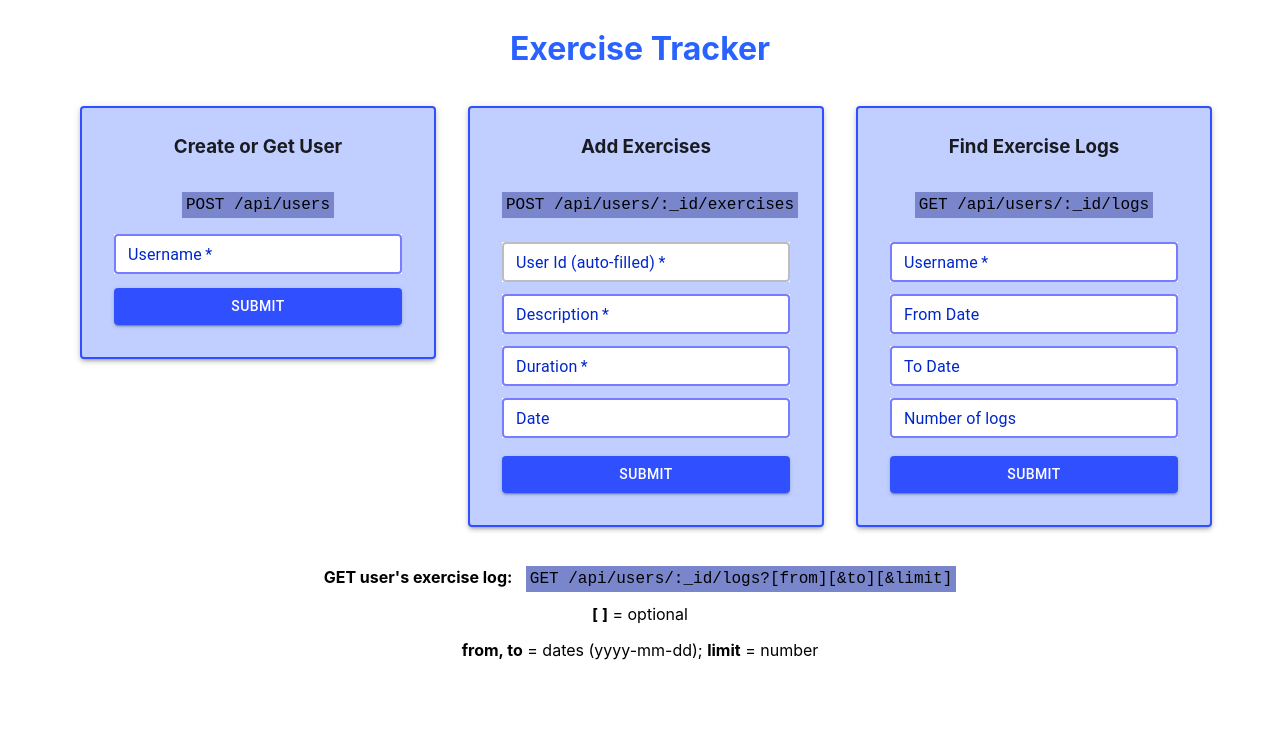
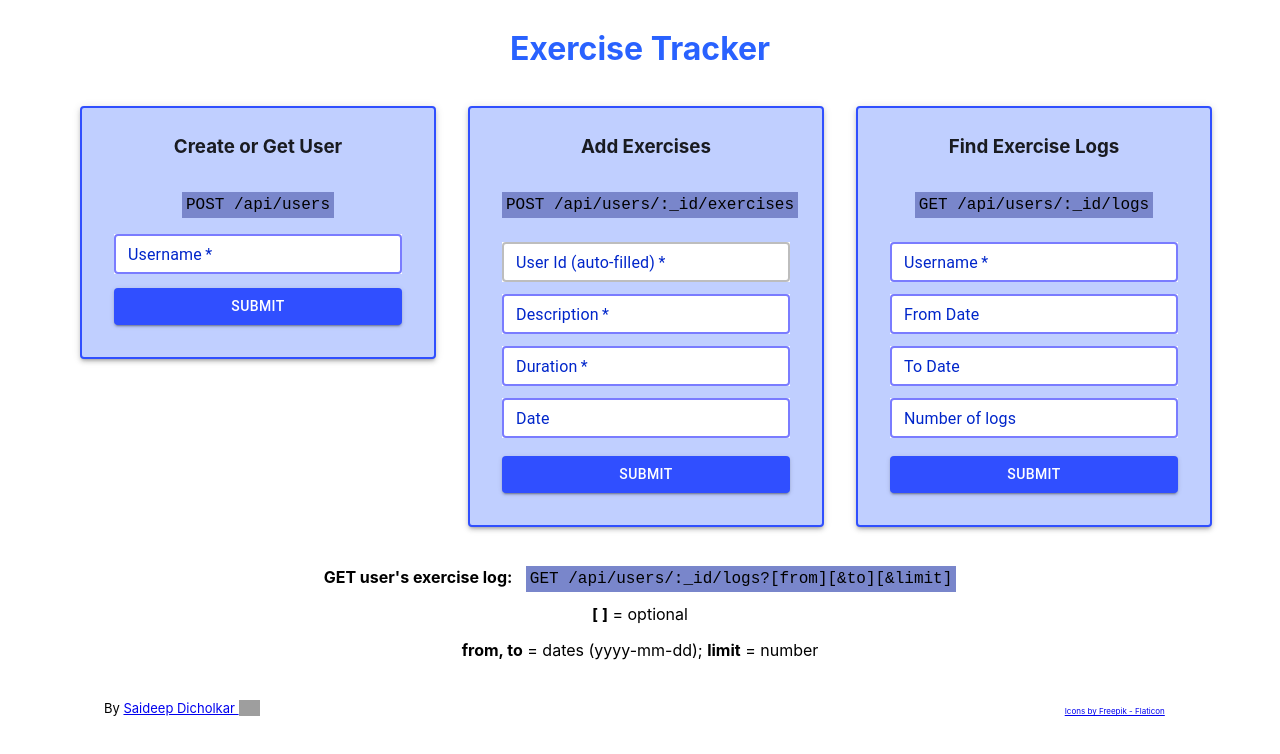
Before and after one commit to saideepd/exercise-tracker, a React (Create React App) app in the folder client/: page / in a window 1280 px wide. Shown: the top 754 px of the page. Built offline with nearby package versions, Linux system fonts and the light colour scheme; grey boxes are pictures that could not be loaded.

Commit message:
Added Footer component

```diff
--- a/client/src/App.js
+++ b/client/src/App.js
@@ -5,6 +5,7 @@ import Information from './components/Information/Information';
 import User from './components/User/User';
 import Exercise from './components/ExerciseLog/ExerciseLog';
 import Logs from './components/Logs/Logs';
+import Footer from './components/Footer/Footer';
 import { Container } from '@mui/material';
 
 const config = require('../package.json');
@@ -87,6 +88,7 @@ function App() {
           />
         </div>
         <Information />
+        <Footer/>
       </Container>
     </div>
   );
--- /dev/null
+++ b/client/src/components/Footer/Footer.css
@@ -0,0 +1,29 @@
+.footer-container {
+    align-items: flex-end;
+    display: flex;
+    flex-direction: row;
+    justify-content: space-between;
+    padding: 2vh 4vw 2vh 5vh;
+}
+
+.creator {
+    font-size: small;
+    justify-content: center;
+}
+
+.icon-attribution {
+    float: right;
+    font-size: 0.5em;
+}
+
+img {
+    height: 1.25em;
+    vertical-align: sub;
+}
+
+
+@media screen and (max-width: 450px) {
+    .footer-container {
+        padding: 1vh 2vw 2vh 2vh;
+    }
+}
--- /dev/null
+++ b/client/src/components/Footer/Footer.js
@@ -0,0 +1,17 @@
+import React from 'react'
+import "./Footer.css";
+
+const Footer = () => {
+    return (
+        <div className="footer-container">
+            <div className="creator">
+                 By <a href="https://github.com/saideepd" title="View Saideep's GitHub projects" target="_blank" rel="noreferrer">Saideep Dicholkar </a> <img alt="GitHub Logo" src="https://i.ibb.co/W0Jhcgj/github-icon-grey.png" />
+            </div>
+            <div className="icon-attribution">
+                <a href="https://www.flaticon.com/free-icons/exercise" title="Exercise Icons" target="_blank" rel="noreferrer">Icons by Freepik - Flaticon</a>
+            </div>
+        </div>
+    )
+}
+
+export default Footer
```
